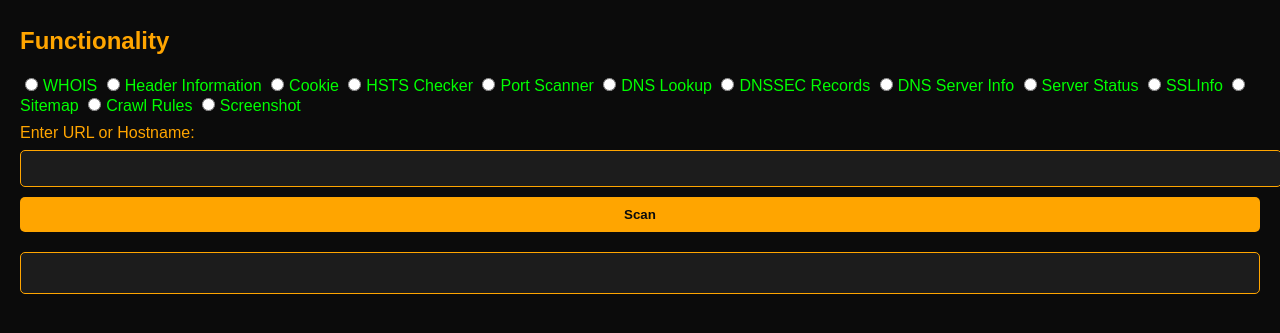
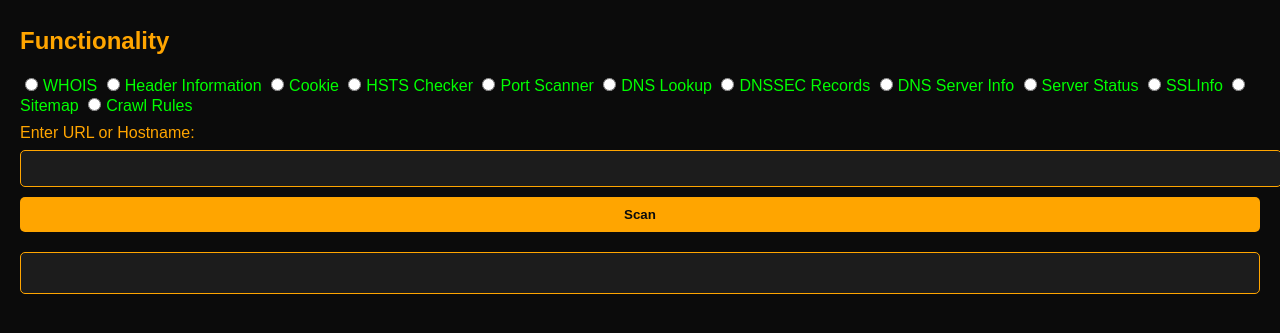
Before and after one commit to technoreck/GoSecure, a plain HTML site: page views/index.html in a window 1280 px wide. Shown: the part 81-414 px from the top of the page. Drawn offline with Linux system fonts and the light colour scheme.

Commit message:
Update index.html

```diff
--- a/views/index.html
+++ b/views/index.html
@@ -21,7 +21,6 @@
         <input type="radio" name="functionality" value="SSLInfo" required>SSLInfo
         <input type="radio" name="functionality" value="sitemap" required>Sitemap
         <input type="radio" name="functionality" value="crawlcheck" required>Crawl Rules
-        <input type="radio" name="functionality" value="screenshot" required>Screenshot
         <br>
         <label for="inputField">Enter URL or Hostname:</label>
         <input type="text" id="inputField" name="inputField" required>
```
